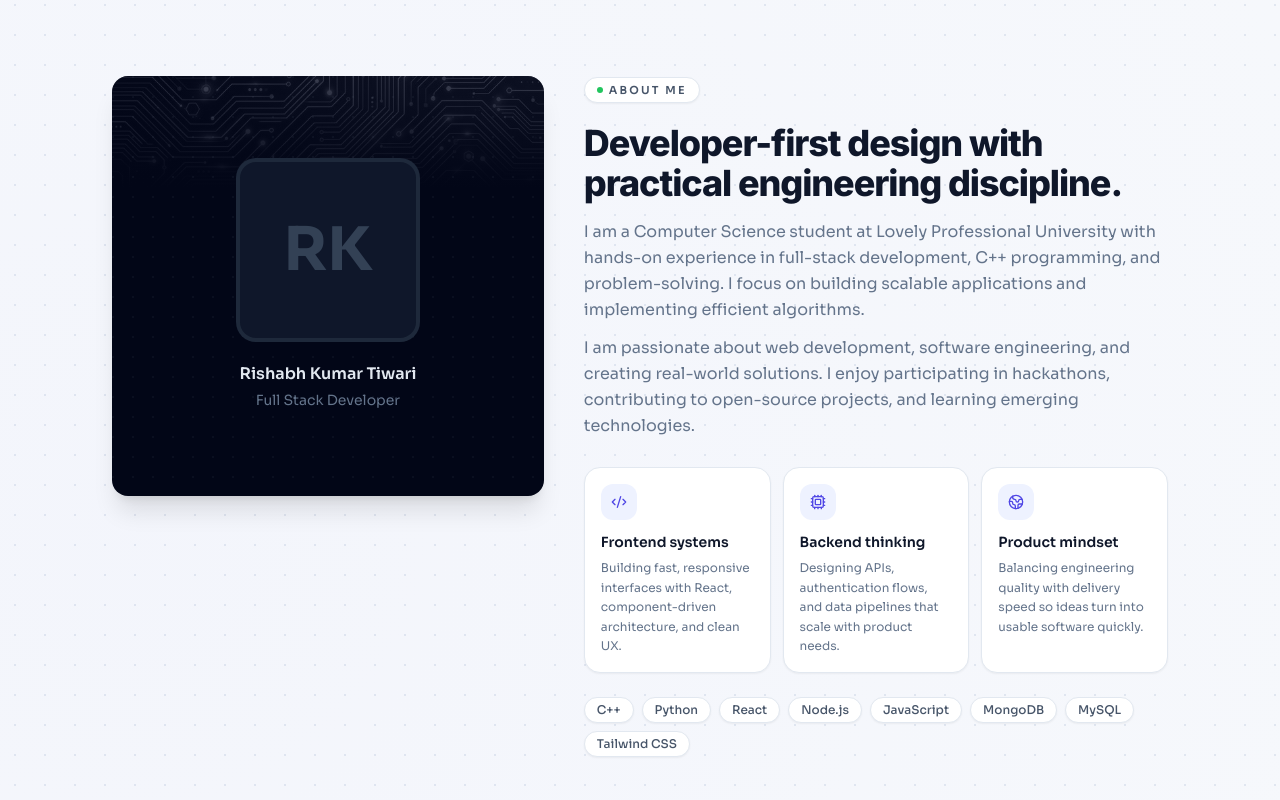
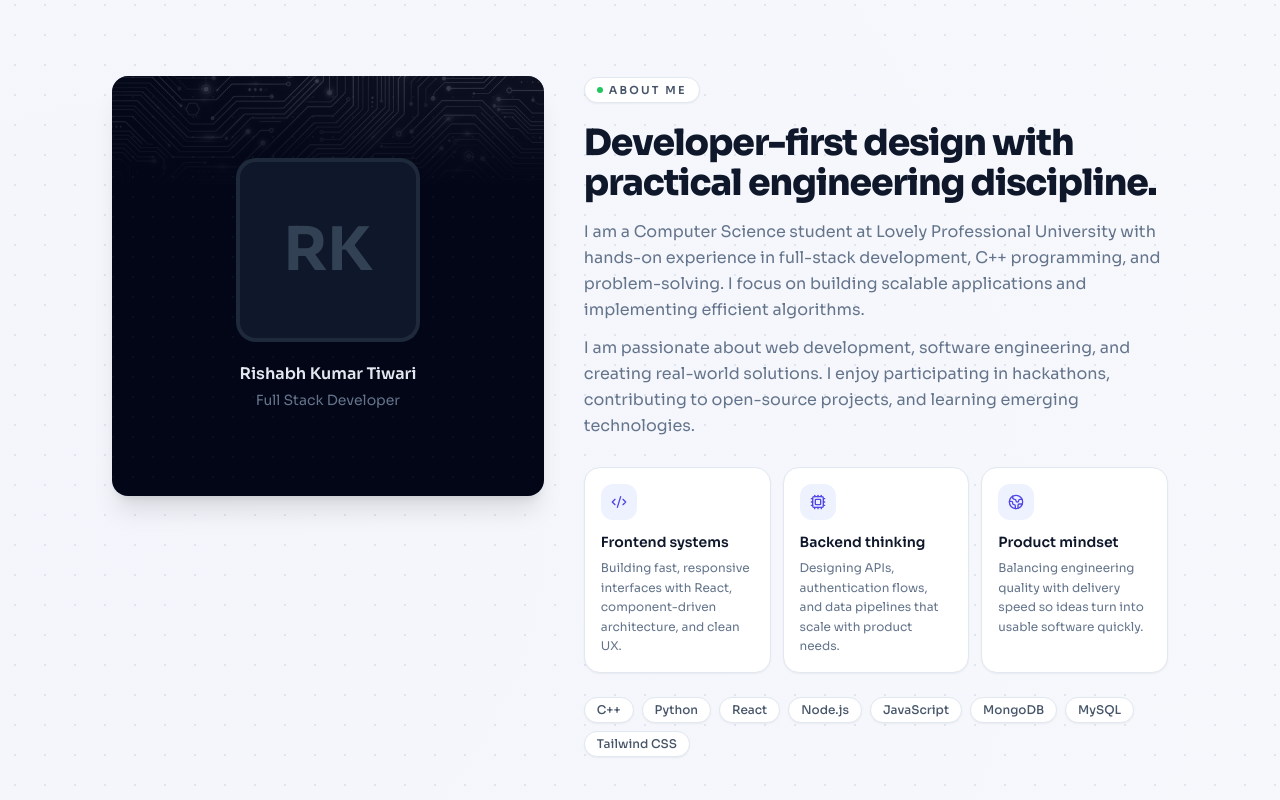
Before and after one commit to rishabhtcodes/Portfolio, a React (Vite) app: page / in a window 1280 px wide. Shown: the part 820-1620 px from the top of the page. Built offline with nearby package versions, Linux system fonts and the light colour scheme; no server answers.

Commit message:
feat: initialize global CSS styles with Tailwind layers and design system components

```diff
--- a/src/index.css
+++ b/src/index.css
@@ -67,7 +67,6 @@
 
   .section-title {
     @apply mt-5 text-3xl font-extrabold tracking-tight text-slate-900 sm:text-4xl;
-    font-family: 'Inter', sans-serif;
     letter-spacing: -0.03em;
   }
 
```
